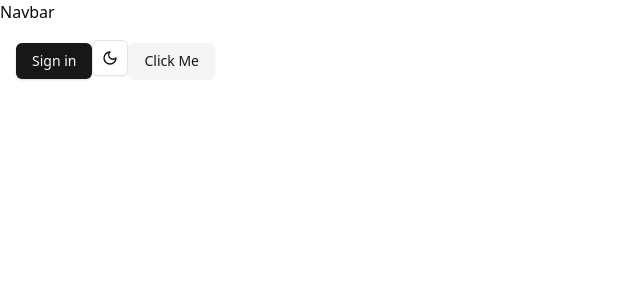
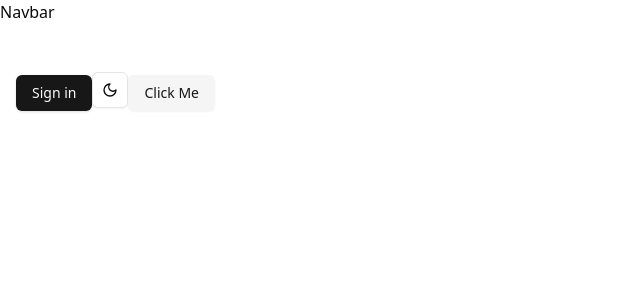
Before and after one commit to Neaz-mq/bonded, a Next.js app: page / in a window 1280 px wide. Shown: the top 300 px of the page, without its empty margins (0-640 px from the left). Built offline with nearby package versions, Linux system fonts and the light colour scheme; no server answers.

Commit message:
working layout

```diff
--- a/src/app/layout.tsx
+++ b/src/app/layout.tsx
@@ -59,10 +59,12 @@
           >
            <div className="min-h-screen">
             <Navbar></Navbar>
-            <main>
-
+            <main className="py-8">
+               {/* container to center the content */}
+               <div className="max-w-7xl mx-auto px-4">
+               </div>
+            {children}
             </main>
-           {children}
            </div>
           </ThemeProvider>
         </body>
```
